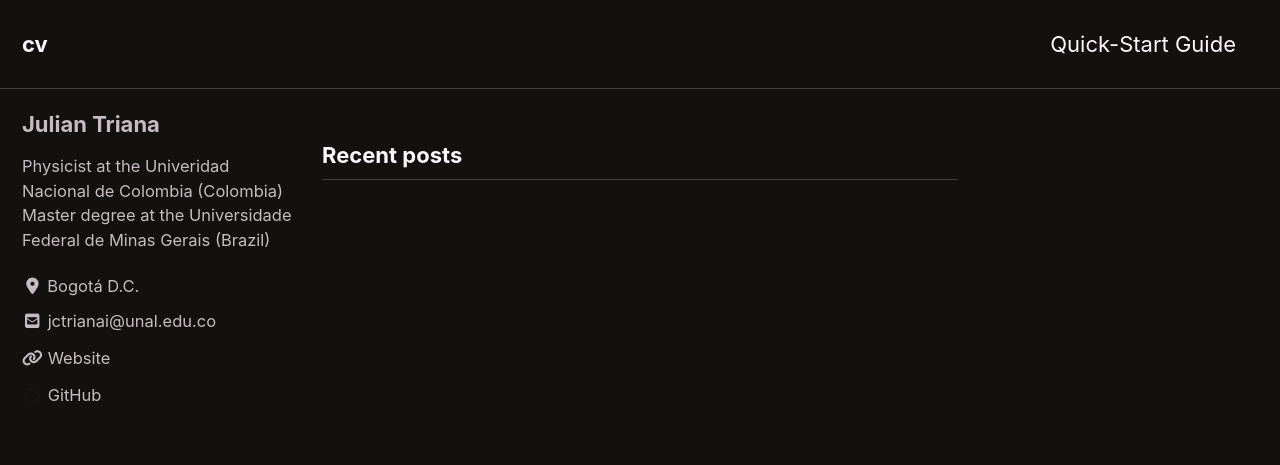
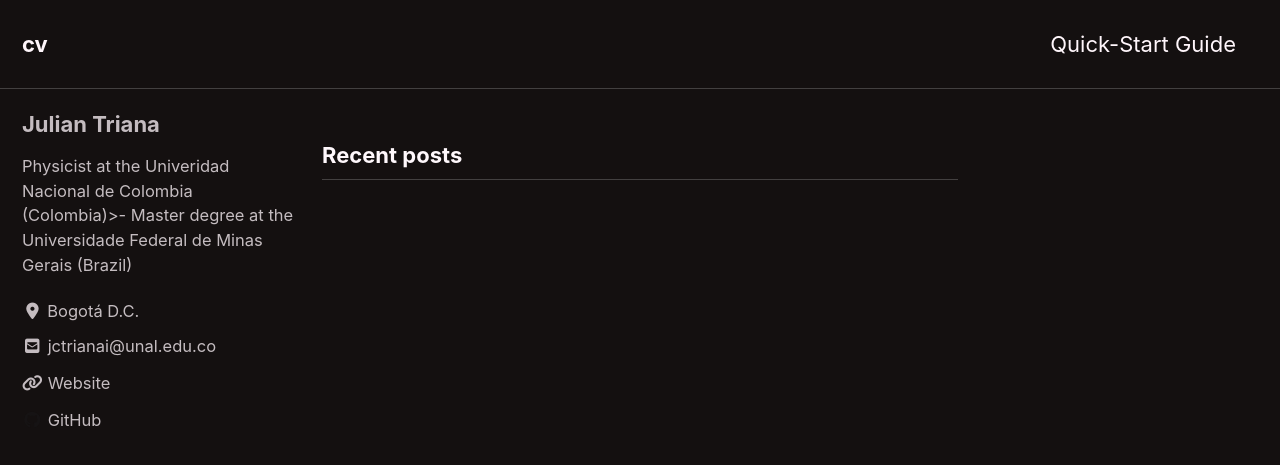
Before and after one commit to vcobop/cv, a Jekyll site: the page built from index.html, in a window 1280 px wide and 900 px high. Shown: the top 465 px of the window. Built offline with Jekyll 4.4.1, drawn with Linux system fonts in a browser that asks for light colours; cached includes are drawn as plain includes; nearby versions of some CDN libraries; the list of posts is cut into pages by our own code.

```diff
--- a/_config.yml
+++ b/_config.yml
@@ -95,7 +95,7 @@ analytics:
 author:
   name             : "Julian Triana"
   avatar           : # path of avatar image, e.g. "/assets/images/bio-photo.jpg"
-  bio              : "Physicist at the Univeridad Nacional de Colombia (Colombia)
+  bio              : "Physicist at the Univeridad Nacional de Colombia (Colombia)>-
                       Master degree at the Universidade Federal de Minas Gerais (Brazil)"
   location         : "Bogotá D.C."
   email            :
```
